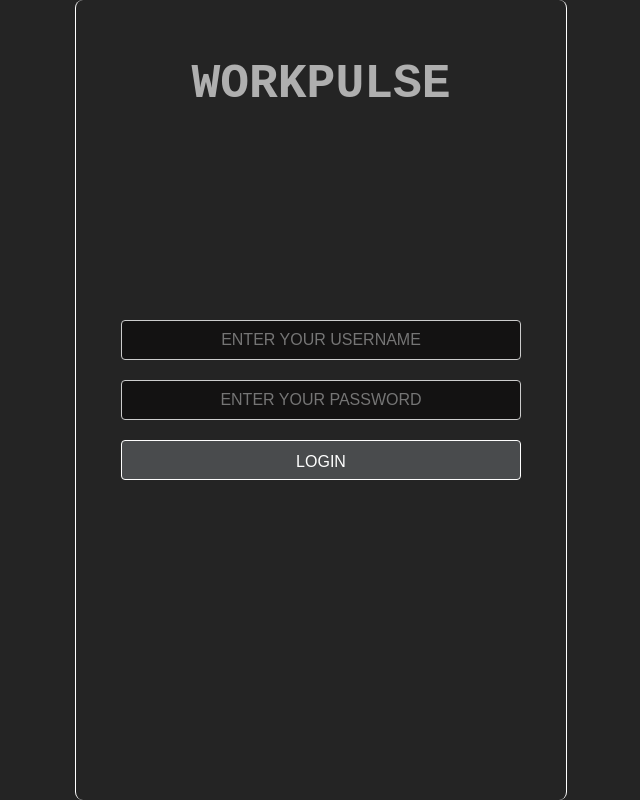
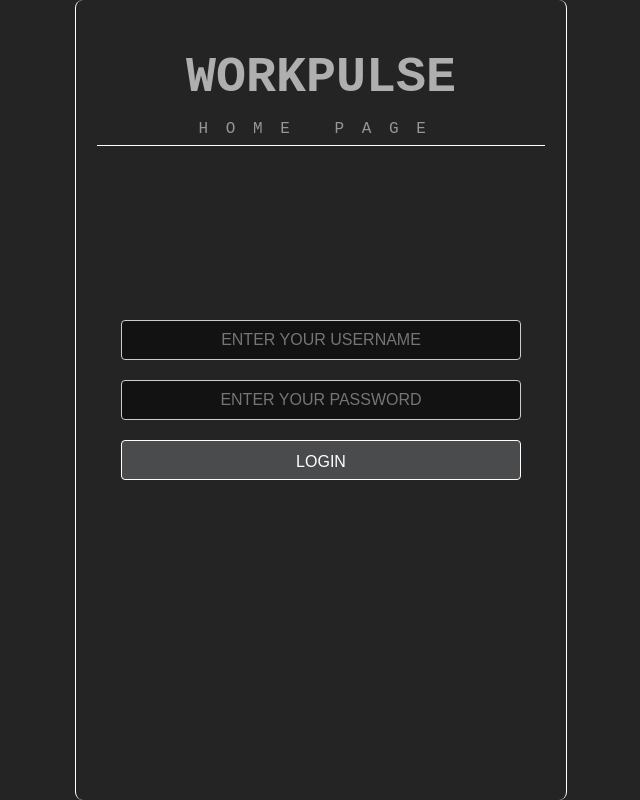
Before and after one commit to igor-eremn/WorkPulse, a React (Vite) app in the folder client/: page / in a window 1280 px wide. Shown: the whole page, without its empty margins (319-959 px from the left). Built offline with nearby package versions, Linux system fonts and the light colour scheme.

Commit message:
some unnecessary style changes

```diff
--- a/client/src/App.css
+++ b/client/src/App.css
@@ -15,25 +15,6 @@ body {
   border-inline: 1px solid white;
 }
 
-/* - - - - - - - - HEADER - - - - - - - - */
-.header {
-  padding: 16px;
-  color: rgb(175, 175, 175);
-  text-align: center;
-  font-size: 24px;
-  font-weight: bold;
-  position: absolute;
-  width: 300px;
-  top: 0;
-  left: 50% - 150;
-  transform: text-decoration 0.5s ease-in-out;
-}
-
-.header:hover{
-  text-decoration: underline;
-  cursor: pointer;
-}
-
 .centered-container {
   display: flex;
   flex-direction: column;
@@ -42,6 +23,46 @@ body {
   height: 100vh;
 }
 
+/* - - - - - - - - HEADER - - - - - - - - */
+.header-container {
+  margin-top: 40px;
+  text-align: center;
+  position: absolute;
+  top: 0;
+  left: 50%;
+  transform: translateX(-50%);
+  width: 35%;
+  box-sizing: border-box;
+  border-bottom: 1px solid white;
+}
+
+.header-title {
+  color: rgb(175, 175, 175);
+  font-size: 50px;
+  font-weight: bold;
+  text-decoration: none;
+  cursor: pointer;
+  box-sizing: border-box;
+  transition: text-decoration 0.5s ease-in-out;
+  margin: 0;
+}
+
+.header-title:hover {
+  text-decoration: underline;
+}
+
+.header-label {
+  font-size: 16px;
+  font-weight: 500;
+  letter-spacing: 1.1em;
+  color: rgb(150, 150, 150);
+  text-transform: uppercase;
+  width: 100%;
+  box-sizing: border-box;
+  margin-top: -2px;
+  padding: 4px 0;
+  text-align: center;
+}
 /* - - - - - - - LOGIN FORM - - - - - - - */
 .login-form {
   display: flex;
--- a/client/src/App.jsx
+++ b/client/src/App.jsx
@@ -1,7 +1,7 @@
 import { BrowserRouter as Router, Routes, Route, Link, useNavigate } from 'react-router-dom';
 import './App.css';
 import Home from './pages/Home';
-//import AdminDashboard from './pages/AdminDashboard';
+import AdminView from './pages/AdminView';
 import UserView from './pages/UserView';
 
 function App() {
@@ -10,6 +10,7 @@ function App() {
       <div className="app-container">
         <Routes>
           <Route path="/" element={<Home />} />
+          <Route path="/admin-view" element={<AdminView />} />
           <Route path="/user-view" element={<UserView />} />
         </Routes>
       </div>
--- a/client/src/components/Header.jsx
+++ b/client/src/components/Header.jsx
@@ -1,7 +1,7 @@
 import React from 'react';
 import { useNavigate } from 'react-router-dom';
 
-function Header({ title }) {
+function Header({ title, pageName }) {
   const navigate = useNavigate();
 
   const goHome = () => {
@@ -9,8 +9,11 @@ function Header({ title }) {
   };
 
   return (
-    <header className="header">
-      <h1 onClick={goHome}>{title}</h1>
+    <header className="header-container">
+      <h1 className="header-title" onClick={goHome}>
+        {title}
+      </h1>
+      {pageName && <div className="header-label">{pageName}</div>}
     </header>
   );
 }
--- a/client/src/pages/Home.jsx
+++ b/client/src/pages/Home.jsx
@@ -10,16 +10,18 @@ function Home() {
 
   const handleLogin = (e) => {
     e.preventDefault();
-    if (username && password) {
+    if (username == 'admin') {
+      navigate('/admin-view');
+    } else if (username == 'user') {
       navigate('/user-view');
-    } else {
+    }else {
       alert('Please enter username and password!');
     }
   };
 
   return (
     <div className="centered-container">
-        <Header title="WORKPULSE" />
+        <Header title="WORKPULSE" pageName=" HOME PAGE"/>
         <form onSubmit={handleLogin} className="login-form">
             <div>
                 <input
--- a/client/src/pages/UserView.jsx
+++ b/client/src/pages/UserView.jsx
@@ -3,7 +3,7 @@ import Header from '../components/Header';
 function UserView() {
   return (
     <div className="centered-container">
-      <Header title="WORKPULSE" />
+      <Header title="WORKPULSE" pageName="USER VIEW" />
       <div className="user-dashboard">
         <h2 className="dashboard-title">Employee Dashboard</h2>
         <div className="button-container">
```
